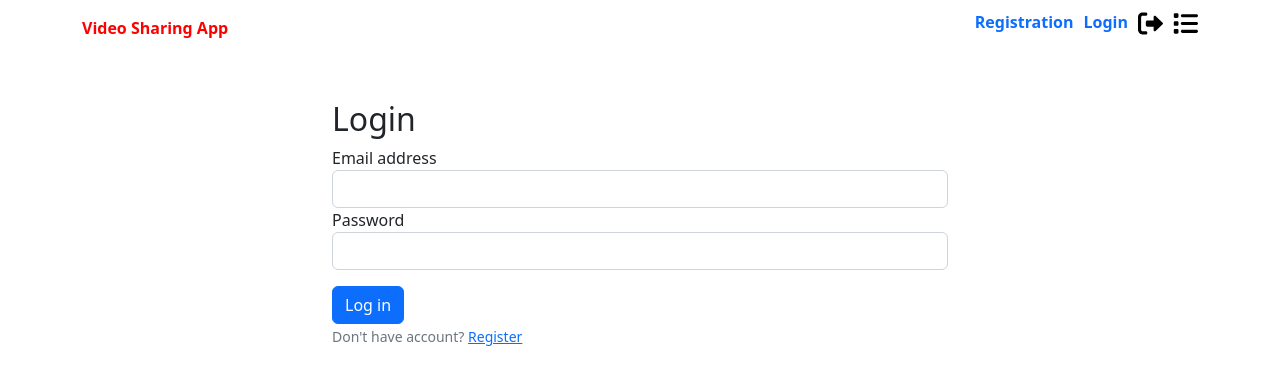
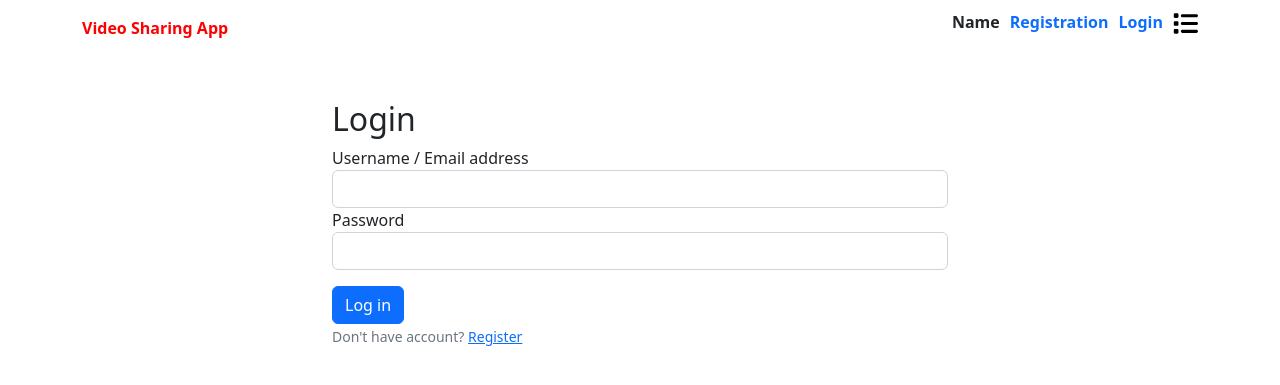
Before and after one commit to rkshaon/onno-rokom-pathshala-video-share-app, a Django app: page /login in a window 1280 px wide. Shown: the top 385 px of the page. Run offline with Django 4.2, Linux system fonts and the light colour scheme; some libraries are stand-ins or nearby versions.

Commit message:
user - log in - log out - done

```diff
--- a/requirements.txt
+++ b/requirements.txt
@@ -1,2 +1,3 @@
 Django == 4.1.1
 djangorestframework
+PyJWT
--- a/static/js/script.js
+++ b/static/js/script.js
@@ -16,7 +16,19 @@ function getCookie(name) {
 
 const csrftoken = getCookie('csrftoken');
 
+let token = null;
+
 $(document).ready(function(){
+    // console.log(localStorage.getItem("token"));
+
+    if (localStorage.getItem("token") !== null) {
+        token = localStorage.getItem("token");
+        document.getElementById("icon-register").style.display = 'none';
+        document.getElementById("icon-login").style.display = 'none';
+    } else {
+        document.getElementById("icon-logout").style.display = 'none';
+    }
+
     $("#register-button").click(function(){
         let name = document.getElementById("user-name").value;
         let username = document.getElementById("user-username").value;
@@ -41,4 +53,34 @@ $(document).ready(function(){
             location.href = 'http://127.0.0.1:8000/login';
         });
     });
+
+    $("#login-button").click(function(){
+        let credential = document.getElementById("login-user-credential").value;
+        let password = document.getElementById("login-user-password").value;
+
+        let userData = {
+            'credential': credential,
+            'password': password,
+            'csrfmiddlewaretoken': csrftoken
+        }
+
+        $.post("http://127.0.0.1:8000/user-api/login", userData, function(data, status){
+            // console.log(data, status);
+            // console.log(data);
+            // console.log(data.data);
+            // console.log(data.data.token);
+            localStorage.setItem("token", data.data.token);
+            let token = localStorage.getItem("token");
+            console.log('token: ', token);
+            location.href = 'http://127.0.0.1:8000';
+        });
+    });
+
+    $("#logout-button").click(function(){
+        console.log('Logout button hit!');
+        token = null;
+        localStorage.removeItem("token");
+        // location.reload();
+        location.href = 'http://127.0.0.1:8000';
+    });
 });
--- a/templates/pages/login.html
+++ b/templates/pages/login.html
@@ -9,8 +9,8 @@
             <div class="col-6">
                 <h2>Login</h2>
                     <div class="form-group">
-                        <label for="login-user-email">Email address</label>
-                        <input id="login-user-email" type="text" class="form-control">
+                        <label for="login-user-credential">Username / Email address</label>
+                        <input id="login-user-credential" type="text" class="form-control">
                     </div>
                     <div class="form-group">
                         <label for="login-user-password">Password</label>
--- a/templates/topbar.html
+++ b/templates/topbar.html
@@ -5,20 +5,25 @@
         <div class="pt-3" style="font-weight: bold; color: #FF0000;">
             <a href="{% url 'home' %}" style="text-decoration: none; color: #FF0000;">Video Sharing App</a>
         </div>
-        <div class="" style="color: #fff; font-weight: bold; padding-top: 10px;">
+        <div class="" style="font-weight: bold; padding-top: 10px;">
             <ul class="d-flex" style="list-style: none;">
-                <li style="padding-right: 10px;">Authorised User's Name Will be appear here.</li>
-                <li style="padding-right: 10px;">
+                <li style="padding-right: 10px;">Name</li>
+                <li style="padding-right: 10px;" id="icon-register">
                     <a href="{% url 'register' %}" style="text-decoration: none;">
                         Registration
                     </a>
                 </li>
-                <li style="padding-right: 10px;">
+                <li style="padding-right: 10px;" id="icon-login">
                     <a href="{% url 'login' %}" style="text-decoration: none;">
                         Login
                     </a>
                 </li>
-                <li style="padding-right: 10px;">
+                <li style="padding-right: 10px;" id="icon-logout">
+                    <a href="#" style="text-decoration: none;" id="logout-button">
+                        Logout
+                    </a>
+                </li>
+                <!-- <li style="padding-right: 10px;">
                     <a href="#">
                         <img
                             src="{% static 'icons/right-from-bracket-solid.svg' %}"
@@ -26,7 +31,7 @@
                             height="25"
                         >
                     </a>
-                </li>
+                </li> -->
                 <li>
                     <a href="{% url 'dashboard' %}">
                         <img
--- a/user_api/urls.py
+++ b/user_api/urls.py
@@ -4,4 +4,5 @@ from user_api import views
 
 urlpatterns = [
     path('register', views.user_registration_api),
+    path('login', views.user_login_api),
 ]
```
Also changed, not shown: user_api/views.py (+57 -2 lines).
